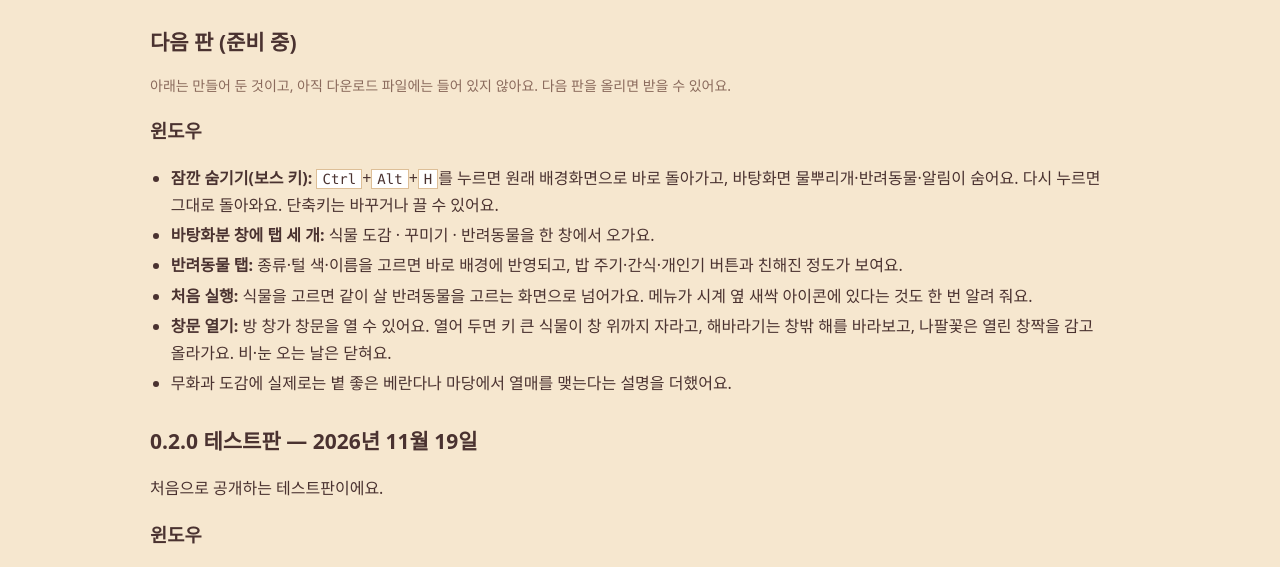
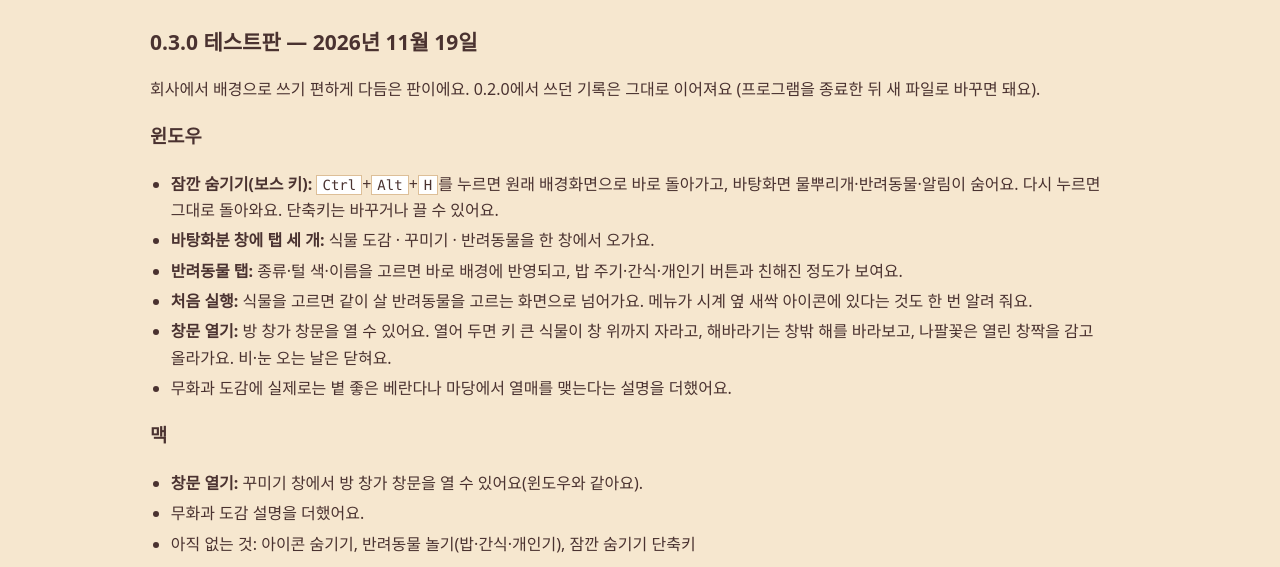
Before and after one commit to davpoqn/hwabun, a plain HTML site: page changelog.html in a window 1280 px wide. Shown: the part 179-746 px from the top of the page. Drawn offline with Linux system fonts and the light colour scheme.

Commit message:
0.3.0 테스트판: 잠깐 숨기기, 탭 세 개, 창문 열기

```diff
--- a/changelog.html
+++ b/changelog.html
@@ -24,8 +24,9 @@
   <h1>변경 내역</h1>
   <p class="meta">모든 판은 <a href="https://github.com/davpoqn/hwabun/releases">GitHub 릴리스</a>에서 받을 수 있어요.</p>
 
-  <h2>다음 판 (준비 중)</h2>
-  <p class="note">아래는 만들어 둔 것이고, 아직 다운로드 파일에는 들어 있지 않아요. 다음 판을 올리면 받을 수 있어요.</p>
+  <h2>0.3.0 테스트판 — 2026년 11월 19일</h2>
+  <p>회사에서 배경으로 쓰기 편하게 다듬은 판이에요. 0.2.0에서 쓰던 기록은 그대로 이어져요
+    (프로그램을 종료한 뒤 새 파일로 바꾸면 돼요).</p>
   <h3>윈도우</h3>
   <ul>
     <li><strong>잠깐 숨기기(보스 키):</strong> <kbd>Ctrl</kbd>+<kbd>Alt</kbd>+<kbd>H</kbd>를 누르면 원래 배경화면으로 바로 돌아가고,
@@ -35,6 +36,12 @@
     <li><strong>처음 실행:</strong> 식물을 고르면 같이 살 반려동물을 고르는 화면으로 넘어가요. 메뉴가 시계 옆 새싹 아이콘에 있다는 것도 한 번 알려 줘요.</li>
     <li><strong>창문 열기:</strong> 방 창가 창문을 열 수 있어요. 열어 두면 키 큰 식물이 창 위까지 자라고, 해바라기는 창밖 해를 바라보고, 나팔꽃은 열린 창짝을 감고 올라가요. 비·눈 오는 날은 닫혀요.</li>
     <li>무화과 도감에 실제로는 볕 좋은 베란다나 마당에서 열매를 맺는다는 설명을 더했어요.</li>
+  </ul>
+  <h3>맥</h3>
+  <ul>
+    <li><strong>창문 열기:</strong> 꾸미기 창에서 방 창가 창문을 열 수 있어요(윈도우와 같아요).</li>
+    <li>무화과 도감 설명을 더했어요.</li>
+    <li>아직 없는 것: 아이콘 숨기기, 반려동물 놀기(밥·간식·개인기), 잠깐 숨기기 단축키</li>
   </ul>
 
   <h2>0.2.0 테스트판 — 2026년 11월 19일</h2>
```
Also changed, not shown: index.html (+7 -3 lines).
